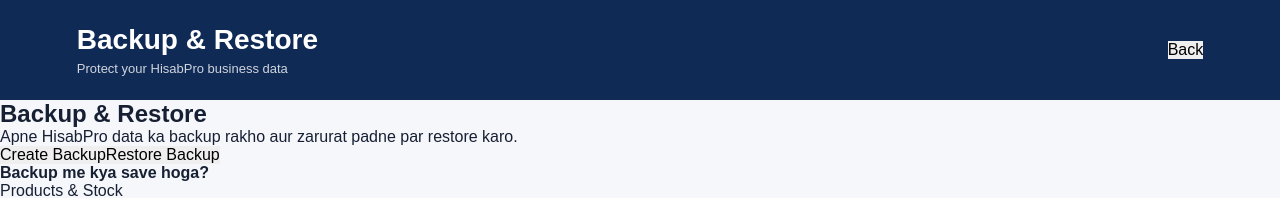
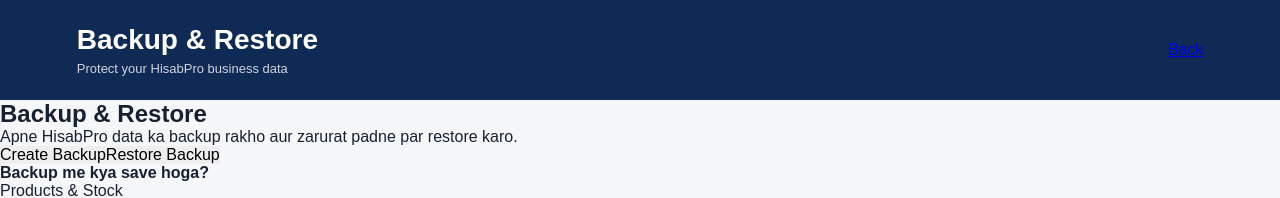
Before and after one commit to sameerkhan86926-a11y/hisabpro, a Next.js app: page /hisabpro/backup in a window 1280 px wide. Shown: the top 198 px of the page. Built offline with nearby package versions, Linux system fonts and the light colour scheme.

Commit message:
Update page.tsx

```diff
--- a/app/backup/page.tsx
+++ b/app/backup/page.tsx
@@ -1,6 +1,7 @@
 "use client";
 
-import BackupRestore from "../../components/BackupRestore";
+import Link from "next/link";
+import BackupRestore from "@/components/BackupRestore"; // Agar components root me hai
 
 export default function BackupPage() {
   return (
@@ -11,15 +12,9 @@ export default function BackupPage() {
           <p>Protect your HisabPro business data</p>
         </div>
 
-        <button
-          type="button"
-          className="header-back-button"
-          onClick={() => {
-            window.location.href = "/hisabpro/more/";
-          }}
-        >
+        <Link href="/hisabpro/more/" className="header-back-button">
           Back
-        </button>
+        </Link>
       </header>
 
       <section className="backup-page-section">
```
